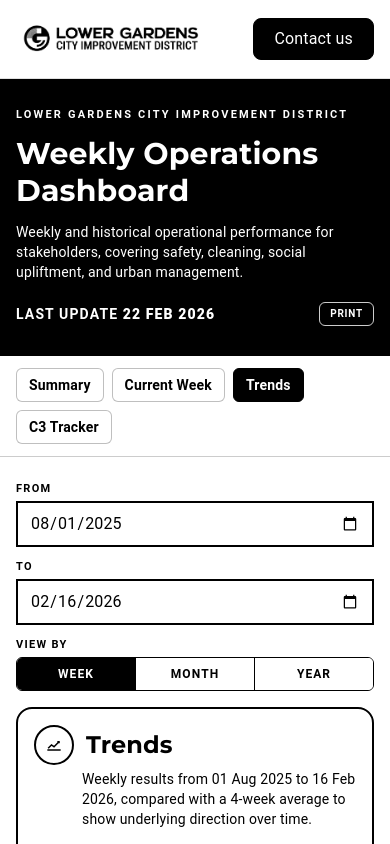
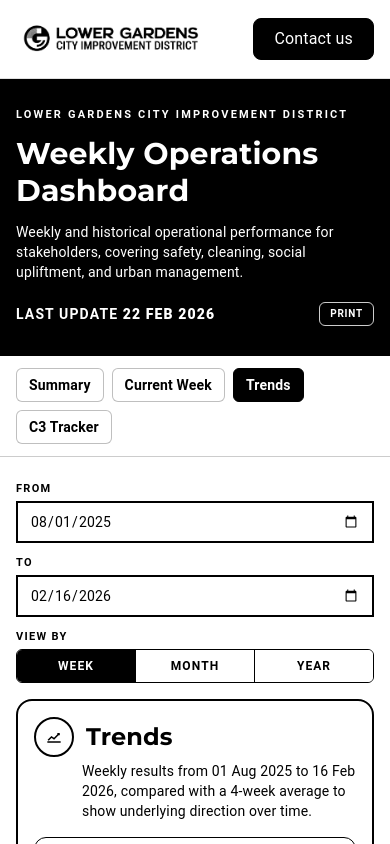
Before and after one commit to lgcid/cid-dashboard, a Next.js app: page / in a window 390 px wide. Both pictures are taken after a click on the button "Trends". Shown: the top 844 px of the page. Built offline with nearby package versions, Linux system fonts and the light colour scheme.

Commit message:
Revert "Attempt to fix date picker width on mobile"
This reverts commit 0a0e3e447b89d2a3910f22505dfbd4f4645ceb78.

```diff
--- a/app/globals.css
+++ b/app/globals.css
@@ -55,12 +55,6 @@ body {
   font-family: var(--font-body);
   line-height: 1.45;
   letter-spacing: 0.01em;
-}
-
-.trend-date-input {
-  inline-size: 100%;
-  min-inline-size: 0;
-  max-inline-size: 100%;
 }
 
 h1,
@@ -216,11 +210,6 @@ h6 {
 }
 
 @media (max-width: 640px) {
-  .trend-date-input {
-    /* Prevent iOS input auto-zoom and keep native date UI stable. */
-    font-size: 16px;
-  }
-
   .dashboard-export-mode .export-image-header {
     align-items: flex-start;
     gap: 0.35rem;
--- a/components/dashboard-client.tsx
+++ b/components/dashboard-client.tsx
@@ -1545,7 +1545,7 @@ export default function DashboardClient({ initialData }: Props) {
         ) : null}
 
         {activeTab === "trends" ? (
-        <div className="mb-4 grid gap-3 sm:flex sm:flex-wrap sm:items-end">
+        <div className="mb-4 flex flex-wrap items-end gap-3">
           <div className="w-full min-w-0 sm:w-[220px]">
             <label className="block text-[11px] font-semibold uppercase tracking-[0.12em]">From</label>
             <input
@@ -1564,7 +1564,7 @@ export default function DashboardClient({ initialData }: Props) {
                   setTrendToDate(boundedFrom);
                 }
               }}
-              className="trend-date-input mt-1 block w-full min-w-0 max-w-full border-2 border-black bg-white px-3 py-2 text-base text-black sm:text-sm"
+              className="mt-1 block w-full min-w-0 max-w-full border-2 border-black bg-white px-3 py-2 text-sm text-black"
             />
           </div>
           <div className="w-full min-w-0 sm:w-[220px]">
@@ -1585,10 +1585,10 @@ export default function DashboardClient({ initialData }: Props) {
                   setTrendFromDate(boundedTo);
                 }
               }}
-              className="trend-date-input mt-1 block w-full min-w-0 max-w-full border-2 border-black bg-white px-3 py-2 text-base text-black sm:text-sm"
+              className="mt-1 block w-full min-w-0 max-w-full border-2 border-black bg-white px-3 py-2 text-sm text-black"
             />
           </div>
-          <div className="w-full min-w-0 sm:w-auto">
+          <div className="w-full sm:w-auto">
             <label className="block text-[11px] font-semibold uppercase tracking-[0.12em]">View by</label>
             <div className="mt-1 inline-flex w-full overflow-hidden rounded-md border border-black sm:w-auto">
               {TREND_GRANULARITY_OPTIONS.map((option) => (
```
